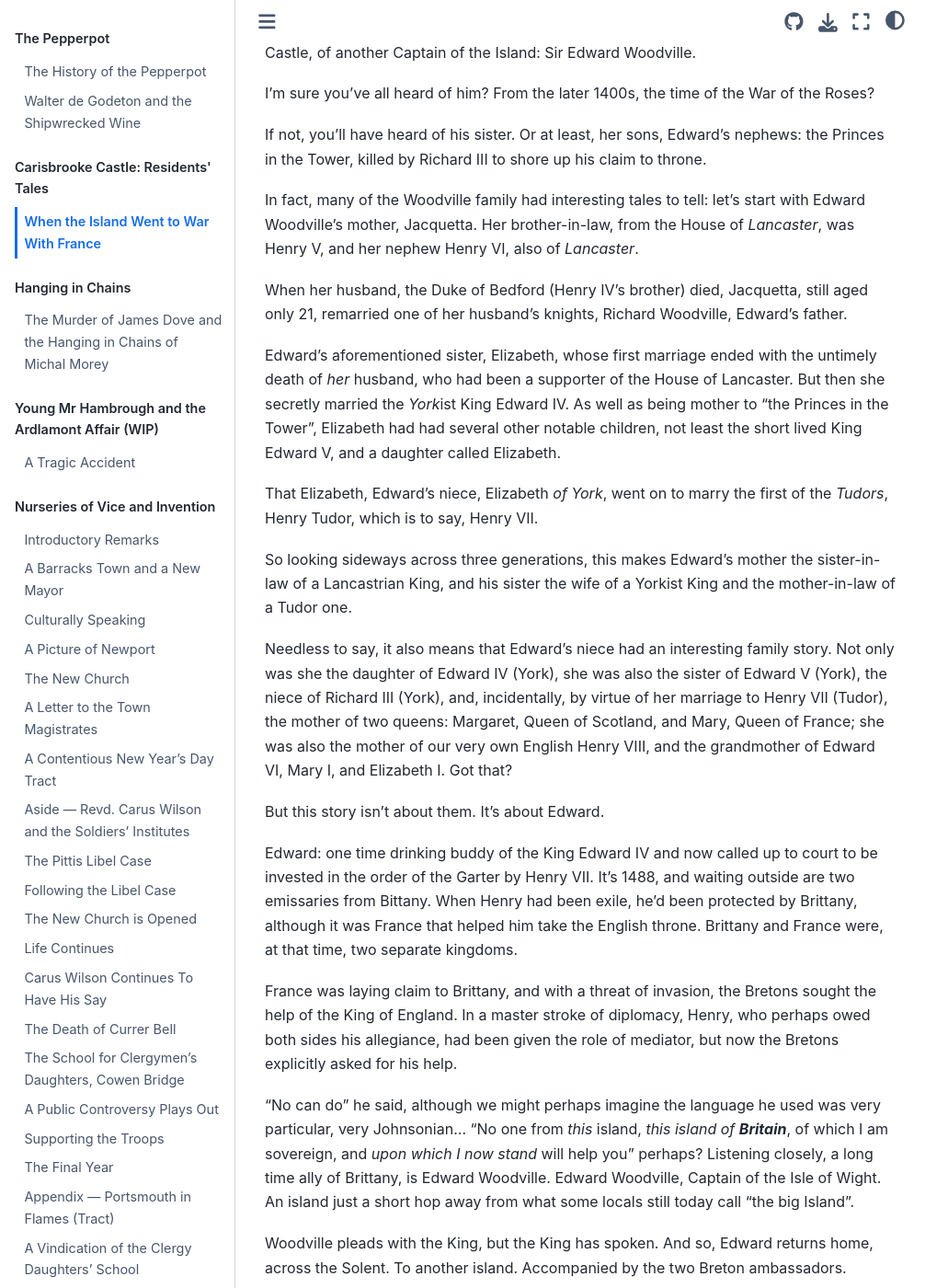
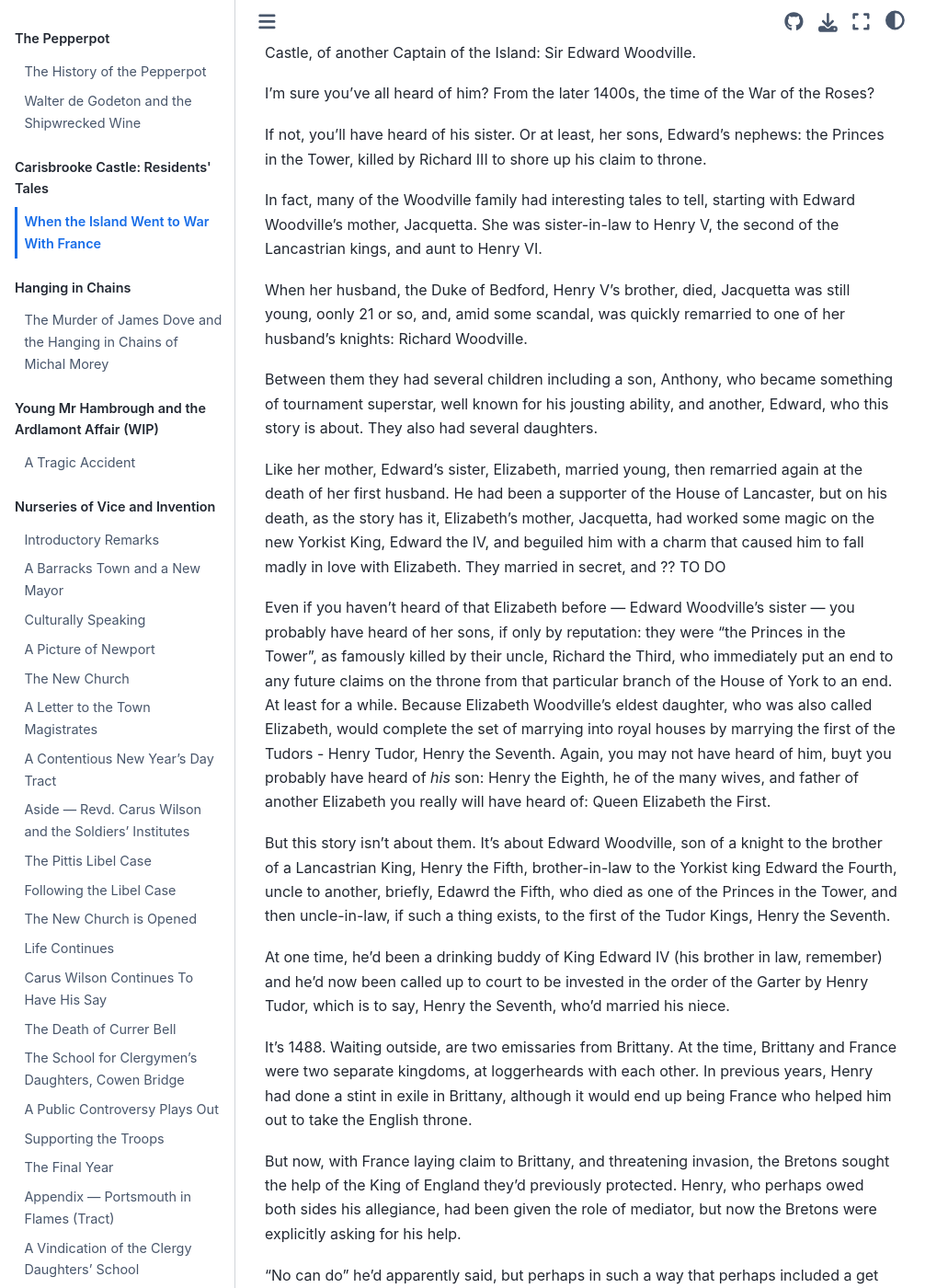
Before and after one commit to psychemedia/island-storynotes, a Jupyter Book: the page built from edward-woodville.md, in a window 1280 px wide and 1400 px high, scrolled down 765 px. Shown: the whole window at 92% size, without its empty margins (0-1031 px from the left). Built offline with Jupyter Book 1.0.4 settings and Sphinx 7.4.7 and the Sphinx Book theme 1.1.4, drawn with Linux system fonts in a browser that asks for light colours; some of the changed text lies outside the part shown.

Commit message:
Start trying to make Woodville tellable..

```diff
--- a/edward-woodville.md
+++ b/edward-woodville.md
@@ -14,25 +14,25 @@ I'm sure you've all heard of him? From the later 1400s, the time of the War of t
 
 If not, you'll have heard of his sister. Or at least, her sons, Edward's nephews: the Princes in the Tower, killed by Richard III to shore up his claim to throne.
 
-In fact, many of the Woodville family had interesting tales to tell: let's start with Edward Woodville's mother, Jacquetta. Her brother-in-law, from the House of *Lancaster*, was Henry V, and her nephew Henry VI, also of *Lancaster*.
+In fact, many of the Woodville family had interesting tales to tell, starting with Edward Woodville's mother, Jacquetta. She was sister-in-law to Henry V, the second of the Lancastrian kings, and aunt to Henry VI.
 
-When her husband, the Duke of Bedford (Henry IV's brother) died, Jacquetta, still aged only 21, remarried one of her husband's knights, Richard Woodville, Edward's father.
+When her husband, the Duke of Bedford, Henry V's brother, died, Jacquetta was still young, oonly 21 or so, and, amid some scandal, was quickly remarried to one of her husband's knights: Richard Woodville.
 
-Edward's aforementioned sister, Elizabeth, whose first marriage ended with the untimely death of *her* husband, who had been a supporter of the House of Lancaster. But then she secretly married the *York*ist King Edward IV. As well as being mother to "the Princes in the Tower", Elizabeth had had several other notable children, not least the short lived King Edward V, and a daughter called Elizabeth.
+Between them they had several children including a son, Anthony, who became something of tournament superstar, well known for his jousting ability, and another, Edward, who this story is about. They also had several daughters.
 
-That Elizabeth, Edward's niece, Elizabeth *of York*, went on to marry the first of the *Tudors*, Henry Tudor, which is to say, Henry VII.
+Like her mother, Edward's sister, Elizabeth, married young, then remarried again at the death of her first husband. He had been a supporter of the House of Lancaster, but on his death, as the story has it, Elizabeth's mother, Jacquetta, had worked some magic on the new Yorkist King, Edward the IV, and beguiled him with a charm that caused him to fall madly in love with Elizabeth. They married in secret, and ?? TO DO
 
-So looking sideways across three generations, this makes Edward's mother the sister-in-law of a Lancastrian King, and his sister the wife of a Yorkist King and the mother-in-law of a Tudor one.
+Even if you haven't heard of that Elizabeth before — Edward Woodville's sister —  you probably have heard of her sons, if only by reputation: they were "the Princes in the Tower", as famously killed by their uncle, Richard the Third, who immediately put an end to any future claims on the throne from that particular branch of the House of York to an end. At least for a while. Because Elizabeth Woodville's eldest daughter, who was also called Elizabeth, would complete the set of marrying into royal houses by marrying the first of the Tudors - Henry Tudor, Henry the Seventh. Again, you may not have heard of him, buyt you probably have heard of *his* son: Henry the Eighth, he of the many wives, and father of another Elizabeth you really will have heard of: Queen Elizabeth the First.
 
-Needless to say, it also means that Edward's niece had an interesting family story. Not only was she the daughter of Edward IV (York), she was also the sister of Edward V (York), the niece of Richard III (York), and, incidentally, by virtue of her marriage to Henry VII (Tudor), the mother of two queens: Margaret, Queen of Scotland, and Mary, Queen of France; she was also the mother of our very own English Henry VIII, and the grandmother of Edward VI, Mary I, and Elizabeth I. Got that?
+But this story isn't about them. It's about Edward Woodville, son of a knight to the brother of a Lancastrian King, Henry the Fifth, brother-in-law to the Yorkist king Edward the Fourth,  uncle to another, briefly, Edawrd the Fifth, who died as one of the Princes in the Tower, and then uncle-in-law, if such a thing exists, to the first of the Tudor Kings, Henry the Seventh.
 
-But this story isn't about them. It's about Edward.
+At one time, he'd been a drinking buddy of King Edward IV (his brother in law, remember) and he'd now been called up to court to be invested in the order of the Garter by Henry Tudor, which is to say, Henry the Seventh, who'd married his niece.
 
-Edward: one time drinking buddy of the King Edward IV and now called up to court to be invested in the order of the Garter by Henry VII. It's 1488, and waiting outside are two emissaries from Bittany. When Henry had been exile, he'd been protected by Brittany, although it was France that helped him take the English throne. Brittany and France were, at that time, two separate kingdoms.
+It's 1488. Waiting outside, are two emissaries from Brittany. At the time, Brittany and France were two separate kingdoms, at loggerheards with each other. In previous years, Henry had done a stint in exile in Brittany, although it would end up being France who helped him out to take the English throne.
 
-France was laying claim to Brittany, and with a threat of invasion, the Bretons sought the help of the King of England. In a master stroke of diplomacy, Henry, who perhaps owed both sides his allegiance, had been given the role of mediator, but now the Bretons explicitly asked for his help.
+But now, with France laying claim to Brittany, and threatening invasion, the Bretons sought the help of the King of England they'd previously protected. Henry, who perhaps owed both sides his allegiance, had been given the role of mediator, but now the Bretons were explicitly asking for his help.
 
-"No can do" he said, although we might perhaps imagine the language he used was very particular, very Johnsonian... "No one from *this* island, *this island of __Britain__*, of which I am sovereign, and *upon which I now stand* will help you" perhaps? Listening closely, a long time ally of Brittany, is Edward Woodville. Edward Woodville, Captain of the Isle of Wight. An island just a short hop away from what some locals still today call "the big Island".
+"No can do" he'd apparently said, but perhaps in such a way that perhaps included a get out clause ... "No one from *this* island can help you" perhaps? "No-one, from this island, *this island of __Britain__*, of which I am sovereign, and *upon which I now stand*, can help you." So did you hear the get out clause? Because Edward Woodville, now Captain of the Isle of Wight, and a long time ally of the Bretons, thought he did. That'll be no-oe help from the Big Island then...? But that's not the Isle of Wight, is it?
 
 Woodville pleads with the King, but the King has spoken. And so, Edward returns home, across the Solent. To another island. Accompanied by the two Breton ambassadors.
 
```
